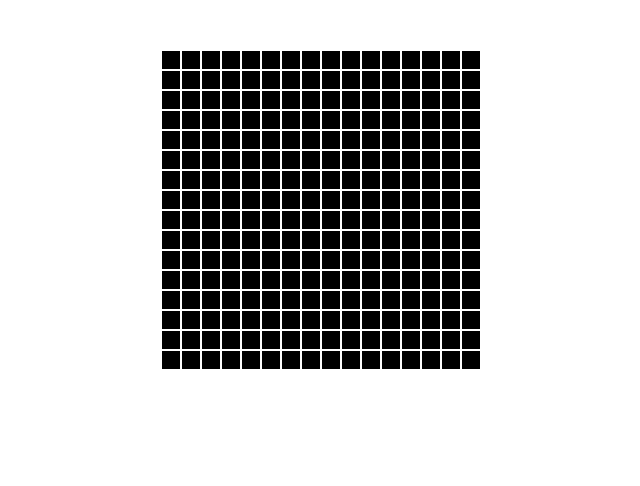
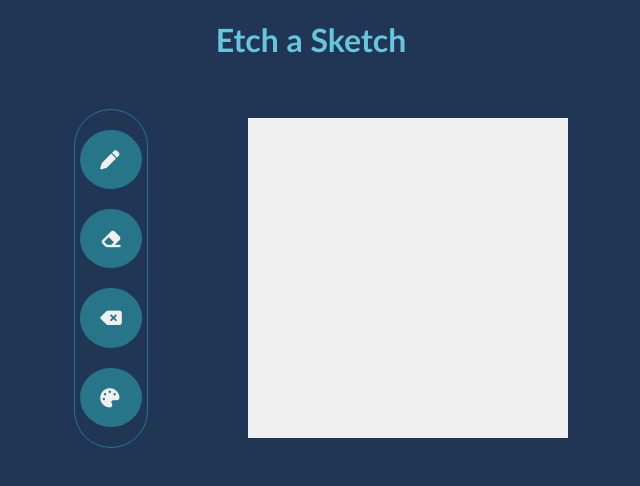
Before and after one commit to cyberace313/the-odin-project, a plain HTML site: page 04. etch-a-sketch/index.html in a window 1280 px wide. Shown: the whole page, without its empty margins (329-969 px from the left). Drawn offline with Linux system fonts and the light colour scheme.

Commit message:
Design the interface and add the button functionalities

```diff
--- a/04. etch-a-sketch/index.html
+++ b/04. etch-a-sketch/index.html
@@ -5,9 +5,27 @@
     <meta name="viewport" content="width=device-width, initial-scale=1.0" />
     <title>Etch a Sketch</title>
     <link rel="stylesheet" href="styles.css" />
+    <link
+      rel="stylesheet"
+      href="https://cdnjs.cloudflare.com/ajax/libs/font-awesome/6.4.2/css/all.min.css"
+      integrity="sha512-z3gLpd7yknf1YoNbCzqRKc4qyor8gaKU1qmn+CShxbuBusANI9QpRohGBreCFkKxLhei6S9CQXFEbbKuqLg0DA=="
+      crossorigin="anonymous"
+      referrerpolicy="no-referrer"
+    />
   </head>
   <body>
-    <div class="grid-container"></div>
+    <h1>Etch a Sketch</h1>
+    <div class="container">
+      <div class="toolbar">
+        <i id="pen" class="fa-solid fa-pen"></i>
+        <i id="eraser" class="fa-solid fa-eraser"></i>
+        <i id="clear" class="fa-solid fa-delete-left"></i>
+        <i id="color-picker" class="fa-solid fa-palette"></i>
+      </div>
+      <div class="grid-container">
+        <div class="grid"></div>
+      </div>
+    </div>
     <script src="script.js"></script>
   </body>
 </html>
--- a/04. etch-a-sketch/script.js
+++ b/04. etch-a-sketch/script.js
@@ -1,10 +1,46 @@
-const gridContainer = document.querySelector(".grid-container");
+const grid = document.querySelector(".grid");
 
-let boxDiv = document.createElement("div");
-boxDiv.classList.add("box");
+// Toolbar Buttons:
+const pen = document.getElementById("pen");
+const eraser = document.getElementById("eraser");
+const colorPicker = document.getElementById("color-picker");
+const clear = document.getElementById("clear");
+
+let penSelected = false;
+let eraserSelected = false;
+
+pen.addEventListener("click", () => {
+  pen.classList.add("selected");
+  eraser.classList.remove("selected");
+  colorPicker.classList.remove("selected");
+  penSelected = true;
+});
+
+eraser.addEventListener("click", () => {
+  eraser.classList.add("selected");
+  pen.classList.remove("selected");
+  colorPicker.classList.remove("selected");
+  eraserSelected = true;
+  penSelected = false;
+});
+
+colorPicker.addEventListener("click", () => {
+  colorPicker.classList.add("selected");
+  eraser.classList.remove("selected");
+  pen.classList.remove("selected");
+});
 
 for (let i = 0; i < 256; i++) {
-  gridContainer.appendChild(boxDiv.cloneNode(true));
+  let boxDiv = document.createElement("div"); // Create a new div element for each iteration
+  boxDiv.classList.add("box");
+
+  boxDiv.addEventListener("click", () => {
+    if (penSelected) {
+      boxDiv.classList.add("black-dot");
+    } else if (eraserSelected) {
+      boxDiv.classList.remove("black-dot");
+    }
+  });
+
+  grid.appendChild(boxDiv);
 }
-
-boxDiv.addEventListener();
--- a/04. etch-a-sketch/styles.css
+++ b/04. etch-a-sketch/styles.css
@@ -1,20 +1,73 @@
+:root {
+  --background-color: #213555;
+  --primary-color: #f0f0f0;
+  --heading-color: #e5d283;
+  --secondary-color: #4f709c;
+}
+
 * {
   padding: 0;
   margin: 0;
   box-sizing: border-box;
 }
 
-.grid-container {
+body {
+  font-family: "Gill Sans", "Gill Sans MT", Calibri, "Trebuchet MS", sans-serif;
+  background-color: var(--background-color);
+  height: 100vh;
+}
+
+i {
+  color: var(--primary-color);
+  border-radius: 50%;
+  font-size: 1.2rem;
+  padding: 20px;
+  background-color: #277589;
+}
+
+h1 {
+  margin: 20px;
+  text-align: center;
+  color: #66c6de;
+}
+
+.toolbar {
+  display: flex;
+  flex-direction: column;
+  gap: 20px;
+  border: 1px solid #277589;
+  border-radius: 50px;
+  padding: 20px 5px;
+}
+
+.container {
+  display: flex;
+  margin: 50px;
+  justify-content: center;
+  align-items: center;
+  gap: 100px;
+}
+
+.grid {
   display: grid;
   grid-template-columns: repeat(16, 1fr);
-  margin: 50px auto;
   grid-gap: 0;
   width: 300px;
 }
 
 .box {
-  background-color: black;
-  border: 0.1px solid #fff;
+  background-color: var(--primary-color);
   height: 20px;
   width: 20px;
 }
+
+.black-dot {
+  background-color: black;
+}
+
+/* Toolbar selected Style */
+
+.selected {
+  background-color: var(--heading-color);
+  color: var(--background-color);
+}
```
